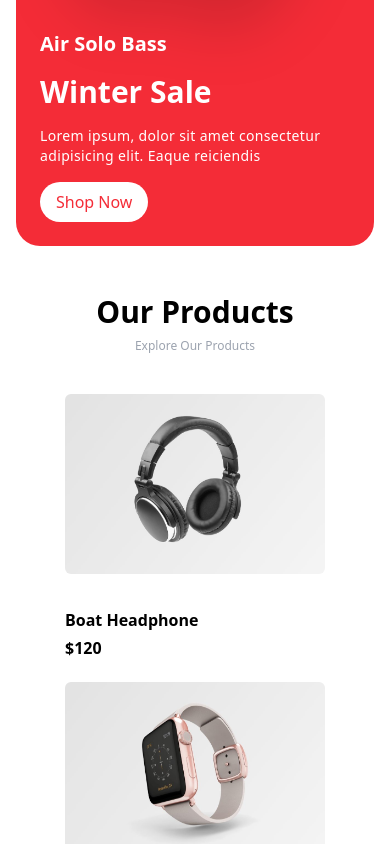
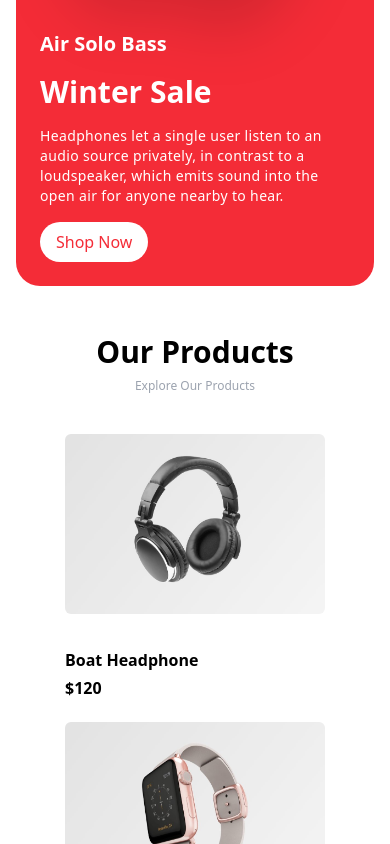
Before and after one commit to Sahilpatel25005/Ecommerce-ESHOP, a React (Vite) app: page / in a window 390 px wide. Shown: the part 3440-4284 px from the top of the page. Built offline with nearby package versions, Linux system fonts and the light colour scheme.

Commit message:
make change of discription of wach and headphone

```diff
--- a/src/App.jsx
+++ b/src/App.jsx
@@ -2,8 +2,8 @@ import Cetagory2 from "./components/Cetegory/Cetagory2";
 import Cetegory from "./components/Cetegory/Cetegory";
 import Hero from "./components/Hero/Hero";
 import Navbar from "./components/Navbar/Navbar";
-import React, { useEffect, useState } from "react";
-import Services from "./components/Services/services";
+import React , { useEffect } from "react";
+import Services from "./components/Services/Services";
 import Banner from "./components/Banner/Banner";
 import headphone from "./assets/Hero/headphone.png";
 import smartwatch2 from "./assets/cetegory/smartwatch2.png";
@@ -24,7 +24,7 @@ function App() {
     title2: "Air Solo Bass",
     title3: "Winter Sale",
     title4:
-      "Lorem ipsum, dolor sit amet consectetur adipisicing elit. Eaque reiciendis",
+      "Headphones let a single user listen to an audio source privately, in contrast to a loudspeaker, which emits sound into the open air for anyone nearby to hear. ",
     bgColor: "#f42c37",
   };
 
@@ -36,7 +36,7 @@ function App() {
     title2: "Smart Solo",
     title3: "Winter Sale",
     title4:
-      "Lorem ipsum, dolor sit amet consectetur adipisicing elit. Eaque reiciendis",
+      "A smartwatch is a portable device worn on the wrist that supports apps and acts as an extension of your mobile phone in some cases.",
     bgColor: "#2dcc6f",
   };
 
--- a/src/components/Banner/Banner.jsx
+++ b/src/components/Banner/Banner.jsx
@@ -1,5 +1,5 @@
 import React from "react";
-import Button from "../Shered/Button";
+
 
 function Banner({ data }) {
   return (
--- a/src/components/Blog/Blog.jsx
+++ b/src/components/Blog/Blog.jsx
@@ -49,7 +49,7 @@ const Blog = () => {
                 <img
                   src={data.image}
                   alt=""
-                  className="h-[230px] w-full rounded-2xl sm:h-[170px]"
+                  className="h-[230px] w-full rounded-2xl sm:h-[220px]"
                 />
                 <p className="text-sm text-gray-500 mt-2">{data.published}</p>
                 <p className="font-bold my-2 line-clamp-1">{data.title}</p>
```
